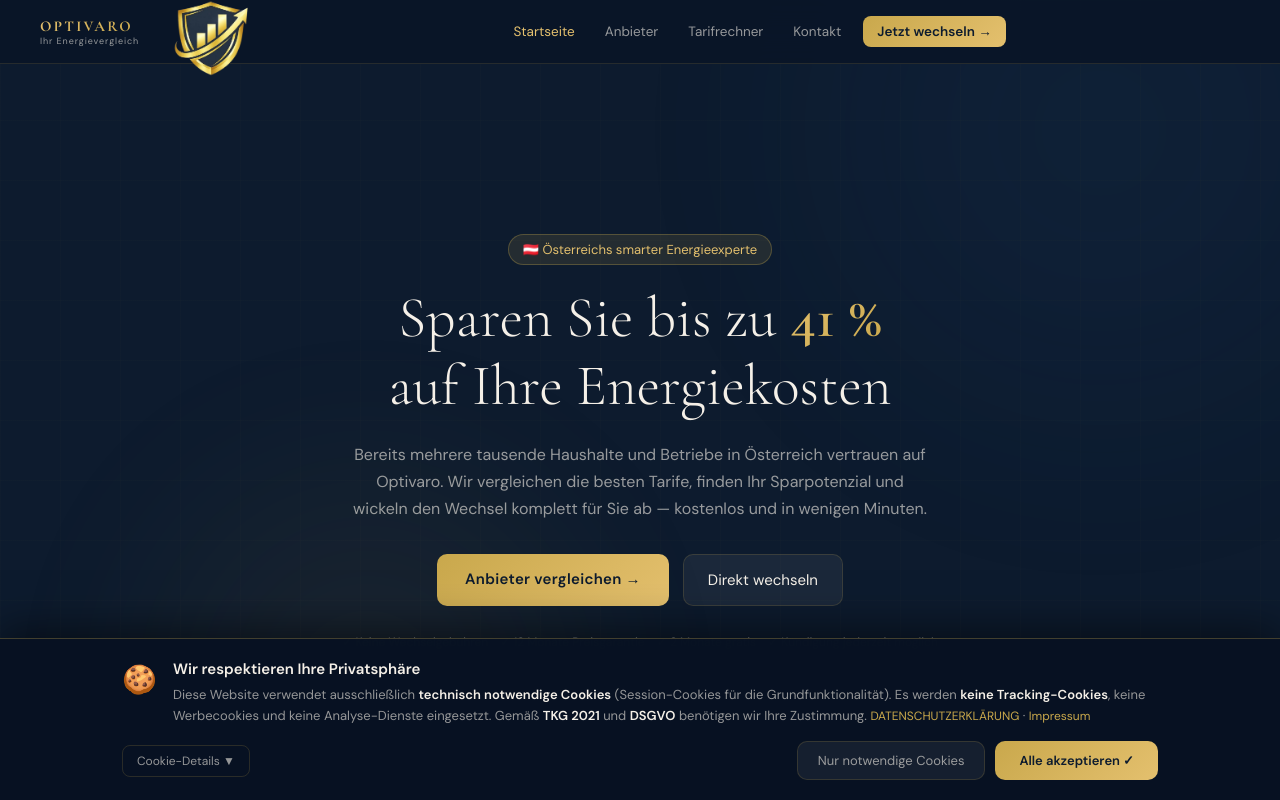
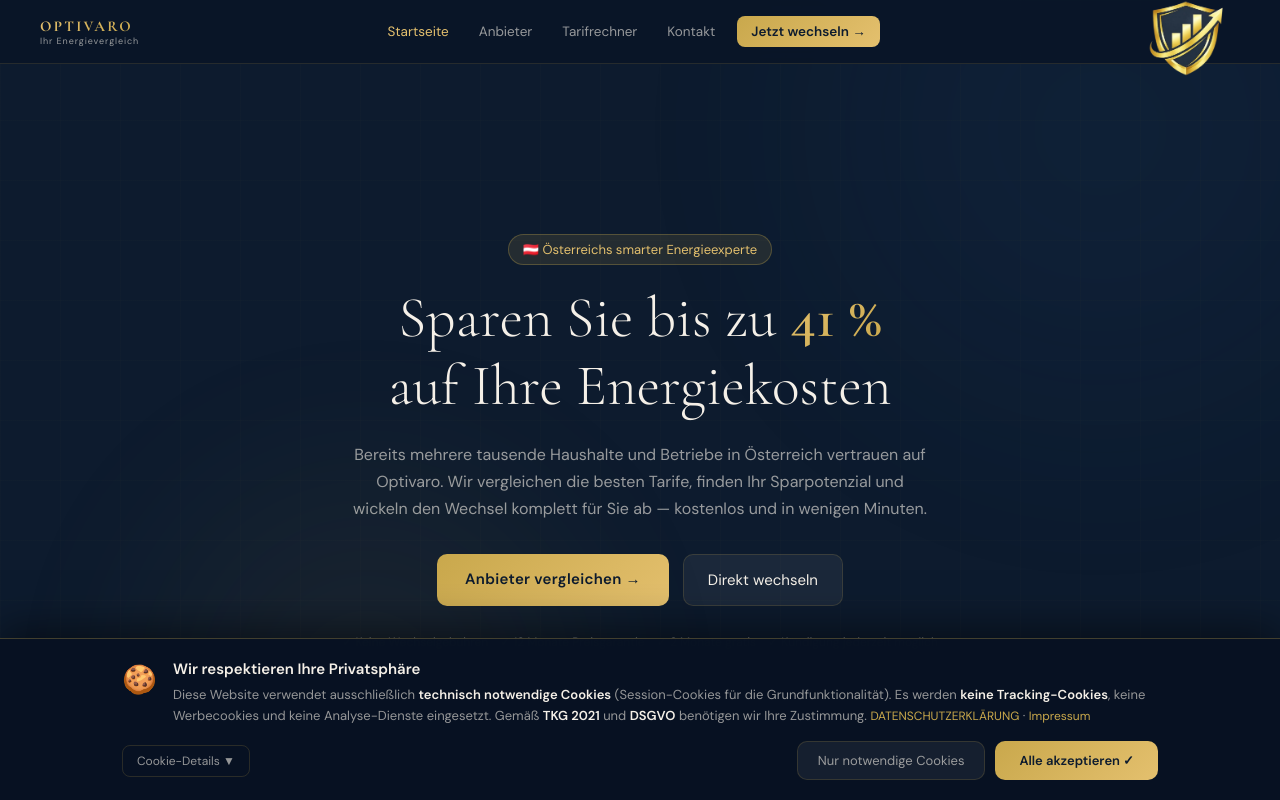
Before and after one commit to eroglft/optivaro, a Vue app in the folder optivaro_v2.7/: page / in a window 1280 px wide. Shown: the top 800 px of the page. Built offline with nearby package versions, Linux system fonts and the light colour scheme.

Commit message:
change insh

```diff
--- a/optivaro_v2.7/src/App.vue
+++ b/optivaro_v2.7/src/App.vue
@@ -7,11 +7,8 @@
     </div>
     <nav class="top-nav" v-if="!isAdmin">
       <router-link to="/" class="nav-brand">
-  <div><div class="brand-name">OPTIVARO</div><div class="brand-sub">Ihr Energievergleich</div></div>
-</router-link>
-<div class="nav-logo-right">
-  <OptivaroLogo :size="106" />
-</div>
+        <div><div class="brand-name">OPTIVARO</div><div class="brand-sub">Ihr Energievergleich</div></div>
+      </router-link>
       <div class="nav-links">
         <router-link to="/" class="nav-link" exact-active-class="active">Startseite</router-link>
         <router-link to="/anbieter" class="nav-link" active-class="active">Anbieter</router-link>
@@ -22,6 +19,9 @@
       <div class="nav-right">
         <button class="burger" @click="mob=!mob"><span></span><span></span><span></span></button>
       </div>
+      <router-link to="/" class="nav-logo-desktop">
+        <OptivaroLogo :size="106" />
+      </router-link>
       <div class="mobile-menu" v-if="mob" @click="mob=false">
         <router-link to="/" class="mob-link">Startseite</router-link>
         <router-link to="/anbieter" class="mob-link">Anbieter</router-link>
@@ -108,16 +108,14 @@
 .cta-link{background:linear-gradient(135deg,var(--gold),var(--gold-light));color:var(--navy)!important;font-weight:600;margin-left:6px;}
 .cta-link:hover{transform:translateY(-1px);box-shadow:0 4px 16px rgba(201,168,76,0.3);}
 .nav-right{display:flex;align-items:center;gap:10px;}
-.admin-link{font-size:11px;color:var(--white-muted);text-decoration:none;transition:color 0.2s;}
-.admin-link:hover{color:var(--gold);}
 .burger{display:none;flex-direction:column;gap:4px;background:none;border:none;cursor:pointer;padding:4px;}
 .burger span{display:block;width:20px;height:2px;background:var(--white-dim);border-radius:1px;}
+.nav-logo-desktop{display:flex;align-items:center;text-decoration:none;}
 .mobile-menu{position:absolute;top:64px;left:0;right:0;background:rgba(10,22,40,0.98);border-bottom:1px solid var(--border);display:flex;flex-direction:column;z-index:100;}
 .mob-link{padding:14px 24px;color:var(--white-dim);text-decoration:none;font-size:15px;border-bottom:1px solid rgba(255,255,255,0.04);transition:all 0.2s;}
 .mob-link:hover{color:var(--white);}
 .mob-link.gold{color:var(--gold);}
 .mob-link.dim{color:var(--white-muted);}
-/* Footer */
 .site-footer{background:rgba(6,14,26,0.98);border-top:1px solid var(--border);padding:48px 40px 24px;margin-top:auto;position:relative;z-index:1;}
 .footer-inner{max-width:1100px;margin:0 auto;display:grid;grid-template-columns:1.5fr 1fr 1fr;gap:40px;margin-bottom:32px;}
 .footer-col{}
@@ -134,12 +132,19 @@
 .footer-bottom{max-width:1100px;margin:0 auto;padding-top:20px;border-top:1px solid rgba(255,255,255,0.06);}
 .footer-bottom p{font-size:12px;color:var(--white-muted);margin-bottom:4px;}
 .footer-disclaimer{font-size:11px!important;color:rgba(255,255,255,0.2)!important;line-height:1.5;}
-/* Page transition */
 .page-enter-active,.page-leave-active{transition:all 0.25s ease;}
 .page-enter-from{opacity:0;transform:translateY(8px);}
 .page-leave-to{opacity:0;}
-@media(max-width:680px){.nav-links{display:none}.burger{display:flex}.top-nav{padding:0 20px;flex-direction:row-reverse}.nav-brand{margin-right:auto}.footer-inner{grid-template-columns:1fr}}
-
-.nav-logo-right{display:flex;align-items:center;margin-left:auto;}
-@media(max-width:680px){.nav-logo-right{display:none;}}
+@media(max-width:680px){
+  .nav-links{display:none}
+  .burger{display:flex}
+  .top-nav{padding:0 20px}
+  .nav-logo-desktop{display:none}
+  .nav-brand{display:flex}
+  .footer-inner{grid-template-columns:1fr}
+}
+@media(min-width:681px){
+  .nav-brand{display:flex}
+  .nav-logo-desktop{display:flex;margin-left:auto;}
+}
 </style>
```
